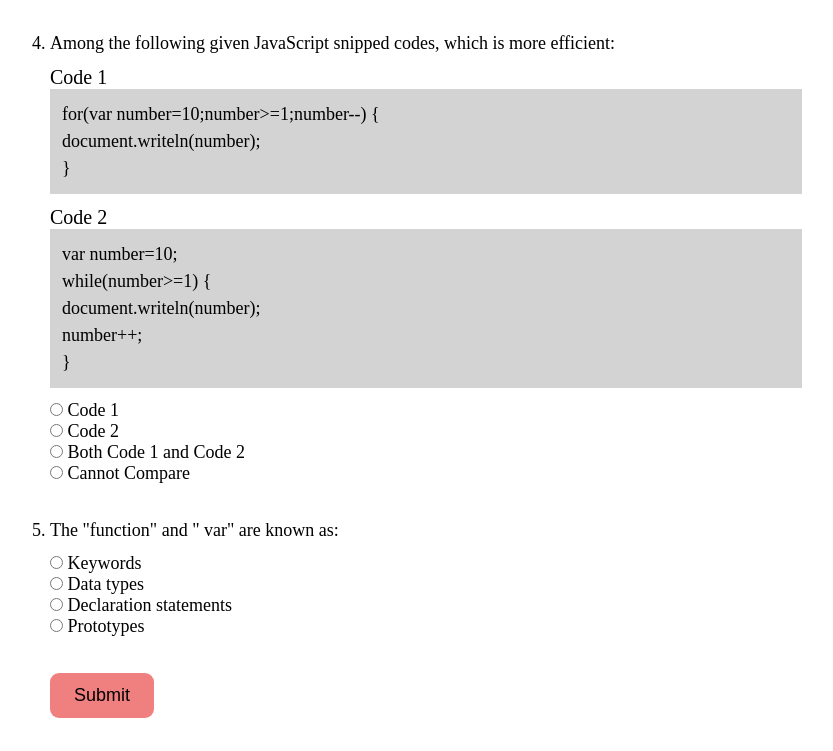
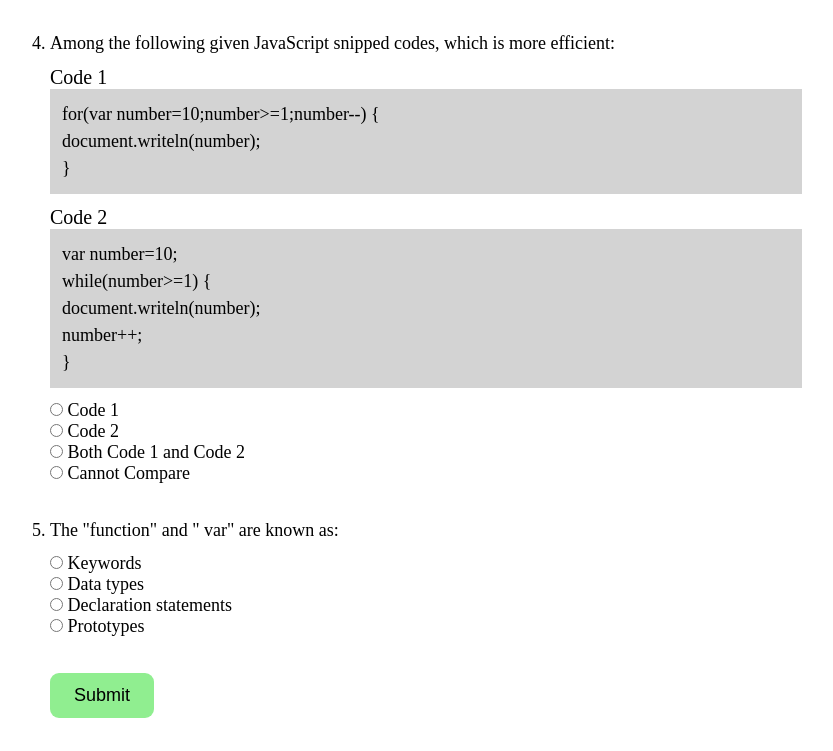
Before and after one commit to AniketUmredkar/MCQ-Quiz-webapp, a plain HTML site: page index.html in a window 1280 px wide. Shown: the part 689-1440 px from the top of the page, without its empty margins (214-1047 px from the left). Drawn offline with Linux system fonts and the light colour scheme.

Commit message:
color changed

```diff
--- a/style.css
+++ b/style.css
@@ -57,7 +57,7 @@ ol {
   margin-top: 3.6rem;
   font-size: 1.8rem;
   padding: 1.2rem 2.4rem;
-  background-color: lightcoral;
+  background-color: lightgreen;
   border: none;
   border-radius: 9px;
 }
```
